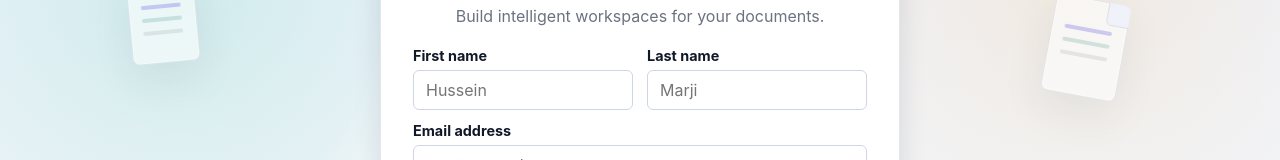
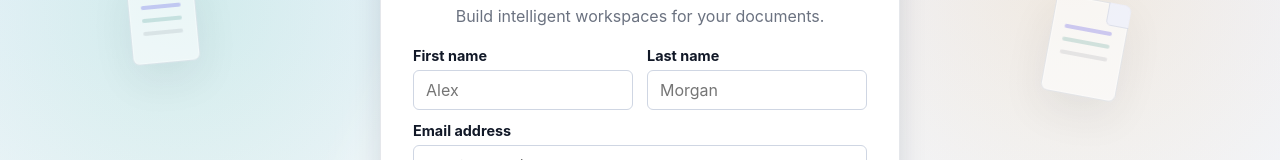
Before and after one commit to Abed-ORG/DocuMind, a React (Vite) app in the folder frontend/: page /register in a window 1280 px wide. Shown: the part 206-366 px from the top of the page. Built offline with nearby package versions, Linux system fonts and the light colour scheme.

Commit message:
-Replaced name placeholders

```diff
--- a/frontend/src/pages/auth/components/RegisterForm.jsx
+++ b/frontend/src/pages/auth/components/RegisterForm.jsx
@@ -22,7 +22,7 @@ function RegisterForm({
           autoComplete="given-name"
           value={formData.firstName}
           error={fieldErrors.firstName}
-          placeholder="Hussein"
+          placeholder="Alex"
           onChange={onChange}
         />
 
@@ -34,7 +34,7 @@ function RegisterForm({
           autoComplete="family-name"
           value={formData.lastName}
           error={fieldErrors.lastName}
-          placeholder="Marji"
+          placeholder="Morgan"
           onChange={onChange}
         />
       </div>
```
